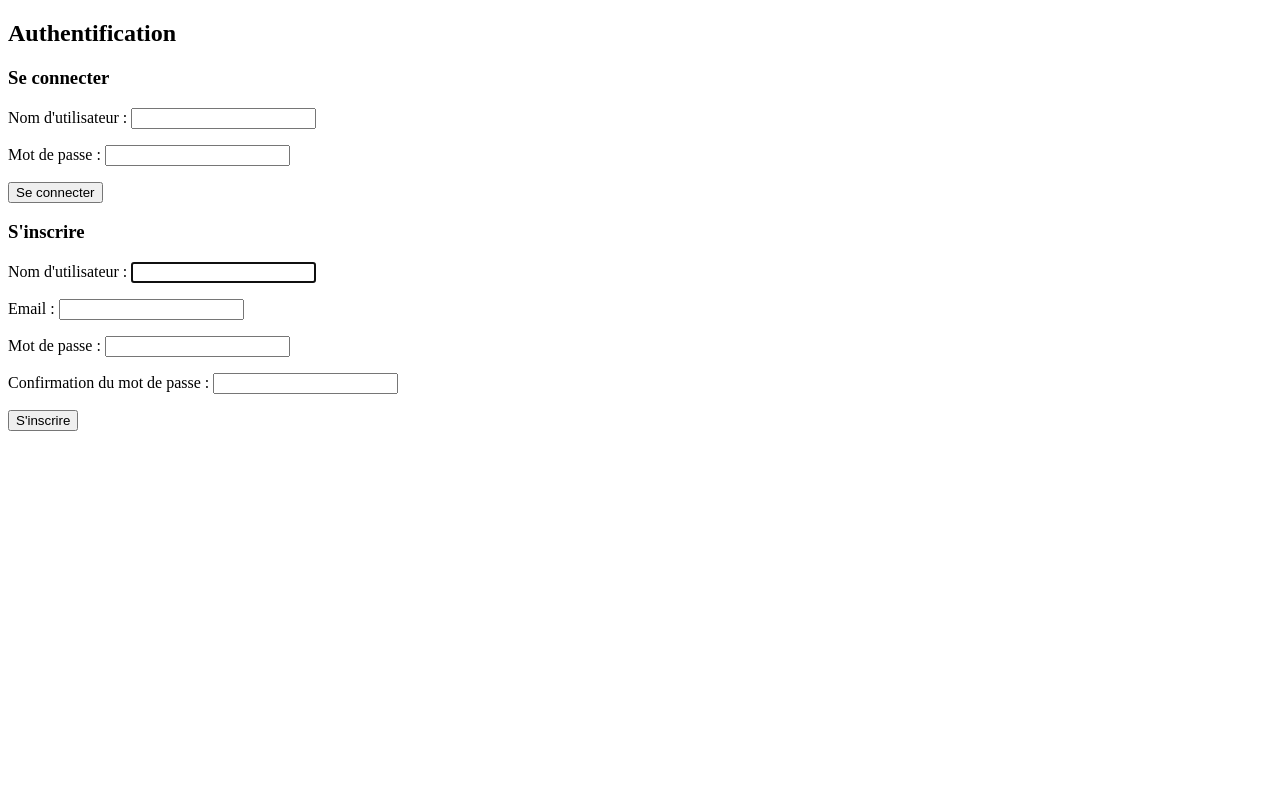
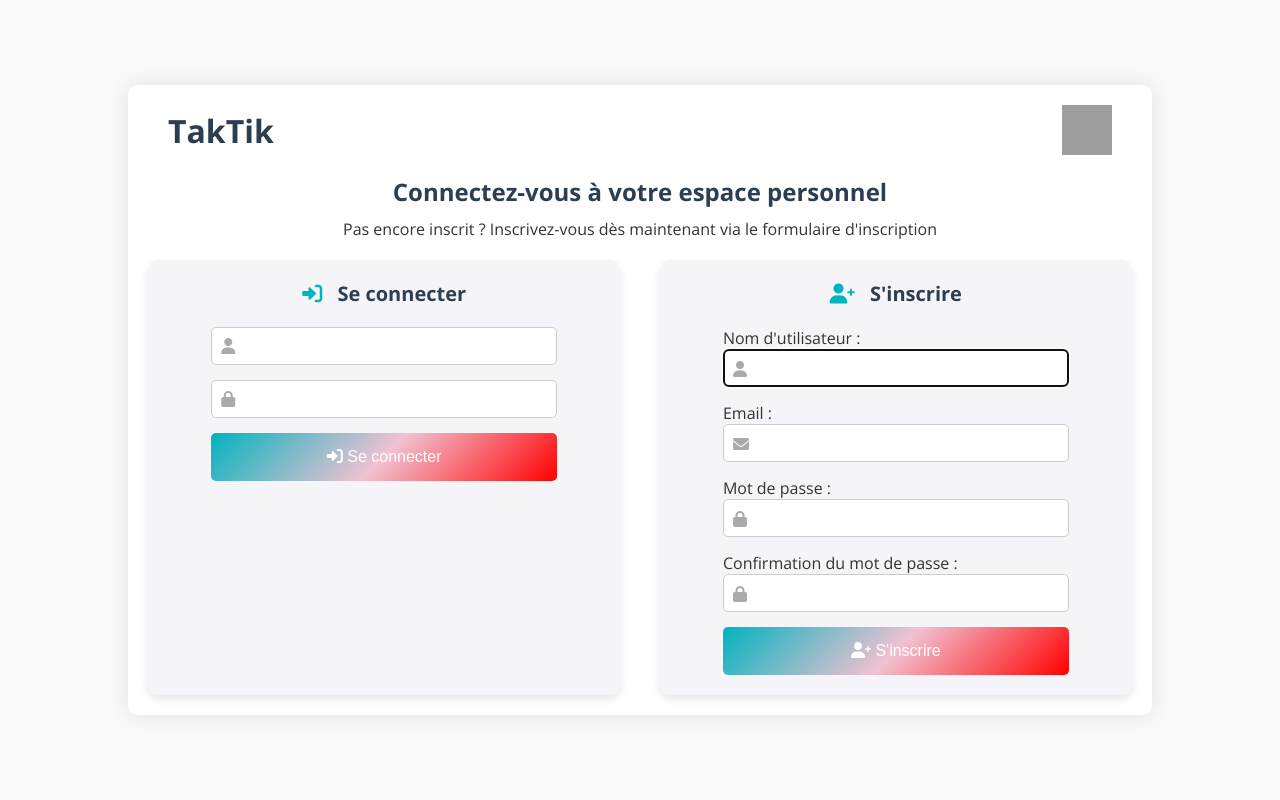
Before and after one commit to savvyh/handball_app, a Django app: page /register/authentification/ in a window 1280 px wide. Run offline with Django 5.2, Linux system fonts and the light colour scheme; grey boxes are pictures that could not be loaded.

Commit message:
Update the code for the authentification file

```diff
--- a/handball_app/register/static/register/authentification.css
+++ b/handball_app/register/static/register/authentification.css
@@ -0,0 +1,159 @@
+* {
+    box-sizing: border-box;
+    margin: 0;
+    padding: 0;
+}
+
+body {
+    font-family: 'Open Sans', sans-serif;
+    background-color: #f9f9f9;
+    display: flex;
+    justify-content: center;
+    align-items: center;
+    height: 100vh;
+    color: #333;
+}
+
+.container {
+    width: 80%;
+    max-width: 1200px;
+    padding: 20px;
+    border-radius: 10px;
+    background-color: #fff;
+    box-shadow: 0 0 20px rgba(0, 0, 0, 0.1);
+    text-align: center;
+    position: relative;
+}
+
+header {
+    display: flex;
+    justify-content: space-between;
+    align-items: center;
+    margin-bottom: 20px;
+}
+
+.logo {
+    font-size: 2rem;
+    font-weight: bold;
+    color: #2C3E50;
+    margin-left: 20px;
+}
+
+.ballon {
+    width: 50px;
+    height: 50px;
+    margin-right: 20px;
+}
+
+.content {
+    margin-bottom: 20px;
+}
+
+.content h2 {
+    font-size: 24px;
+    color: #2C3E50;
+    margin-bottom: 10px;
+}
+
+.content p {
+    font-size: 16px;
+    margin-bottom: 20px;
+}
+
+.forms {
+    display: flex;
+    justify-content: space-between;
+}
+
+.login-form, .register-form {
+    width: 48%;
+    padding: 20px;
+    border-radius: 10px;
+    background-color: #f4f4f9;
+    box-shadow: 0 4px 8px rgba(0,0,0,0.1);
+    text-align: left;
+    display: flex;
+    flex-direction: column;
+    align-items: center;
+}
+
+h3 {
+    font-size: 20px;
+    color: #2C3E50;
+    margin-bottom: 20px;
+}
+
+h3 i {
+    margin-right: 10px;
+    color: #00B3BF;
+}
+
+form {
+    display: flex;
+    flex-direction: column;
+    align-items: center;
+    width: 100%;
+}
+
+.input-group, .field {
+    position: relative;
+    width: 80%;
+    margin-bottom: 15px;
+}
+
+.input-group i {
+    position: absolute;
+    top: 50%;
+    left: 10px;
+    transform: translateY(-50%);
+    color: #aaa;
+}
+
+.field label i {
+    position: absolute;
+    top: 70%;
+    left: 10px;
+    transform: translateY(-50%);
+    color: #aaa;
+}
+
+.input-group input, .field input {
+    width: 100%;
+    padding: 10px 10px 10px 40px;
+    border: 1px solid #ccc;
+    border-radius: 5px;
+    font-size: 14px;
+}
+
+button {
+    background: linear-gradient(135deg, #00B3BF, #f1c1d1, #FF0000);
+    border: none;
+    padding: 15px 20px;
+    color: white;
+    font-size: 1rem;
+    border-radius: 5px;
+    cursor: pointer;
+    transition: opacity 0.3s, transform 0.3s;
+    width: 80%;
+    margin: 0 auto;
+}
+
+button:hover {
+    opacity: 0.9;
+    transform: scale(1.05);
+}
+
+.error-messages {
+    color: red;
+    font-weight: bold;
+    margin-bottom: 20px;
+}
+
+.error-messages ul {
+    list-style: none;
+    padding: 0;
+}
+
+.error-messages li {
+    margin-bottom: 5px;
+}
--- a/handball_app/register/templates/register/authentification.html
+++ b/handball_app/register/templates/register/authentification.html
@@ -2,28 +2,77 @@
 <!DOCTYPE html>
 <html lang="fr">
 <head>
-    <meta charset="UTF-8">
-    <title>Authentification</title>
+    <meta charset="utf-8">
+    <meta http-equiv="X-UA-Compatible" content="IE=edge">
+    <meta name="description" content="">
+    <meta name="viewport" content="width=device-width, initial-scale=1">
+    <title>S'identifier</title>
     <link rel="stylesheet" type="text/css" href="{% static 'register/authentification.css' %}">
+    <link rel="stylesheet" href="https://fonts.googleapis.com/css2?family=Poppins:wght@400;600&family=Open+Sans:wght@400;700&display=swap">
+    <link rel="stylesheet" href="https://cdnjs.cloudflare.com/ajax/libs/font-awesome/6.0.0-beta3/css/all.min.css">
 </head>
 <body>
     <div class="container">
-        <h2>Authentification</h2>
+        <header>
+            <h1 class="logo">TakTik</h1>
+            <img src="{% static 'main/ballon.png' %}" alt="Logo" class="ballon">
+        </header>
+        <div class="content">
+            <h2>Connectez-vous à votre espace personnel</h2>
+            <p>Pas encore inscrit ? Inscrivez-vous dès maintenant via le formulaire d'inscription</p>
+        </div>
         <div class="forms">
             <div class="login-form">
-                <h3>Se connecter</h3>
+                <h3><i class="fas fa-sign-in-alt"></i> Se connecter</h3>
                 <form method="post" action="{% url 'login' %}">
                     {% csrf_token %}
-                    {{ form_login.as_p }}
-                    <button type="submit">Se connecter</button>
+                    <div class="input-group">
+                        <i class="fas fa-user"></i>
+                        {{ form_login.username }}
+                    </div>
+                    <div class="input-group">
+                        <i class="fas fa-lock"></i>
+                        {{ form_login.password }}
+                    </div>
+                    <button type="submit"><i class="fas fa-sign-in-alt"></i> Se connecter</button>
                 </form>
             </div>
             <div class="register-form">
-                <h3>S'inscrire</h3>
-                <form method="post" action="{% url 'register' %}">
+                <h3><i class="fas fa-user-plus"></i> S'inscrire</h3>
+                <form class="form" method="post" action="{% url 'signup' %}">
                     {% csrf_token %}
-                    {{ form_register.as_p }}
-                    <button type="submit">S'inscrire</button>
+
+                    {% if form_register.errors %}
+                        <div class="error-messages">
+                            <ul>
+                                {% for field in form_register %}
+                                    {% for error in field.errors %}
+                                        <li>{{ error }}</li>
+                                    {% endfor %}
+                                {% endfor %}
+                                {% for error in form_register.non_field_errors %}
+                                    <li>{{ error }}</li>
+                                {% endfor %}
+                            </ul>
+                        </div>
+                    {% endif %}
+                    <div class="field">
+                        <label for="id_username"><i class="fas fa-user"></i> Nom d'utilisateur :</label>
+                        {{ form_register.username }}
+                    </div>
+                    <div class="field">
+                        <label for="id_email"><i class="fas fa-envelope"></i> Email :</label>
+                        {{ form_register.email }}
+                    </div>
+                    <div class="field">
+                        <label for="id_password1"><i class="fas fa-lock"></i> Mot de passe :</label>
+                        {{ form_register.password1 }}
+                    </div>
+                    <div class="field">
+                        <label for="id_password2"><i class="fas fa-lock"></i> Confirmation du mot de passe :</label>
+                        {{ form_register.password2 }}
+                    </div>
+                    <button class="button1" type="submit"><i class="fas fa-user-plus"></i> S'inscrire</button>
                 </form>
             </div>
         </div>
```
